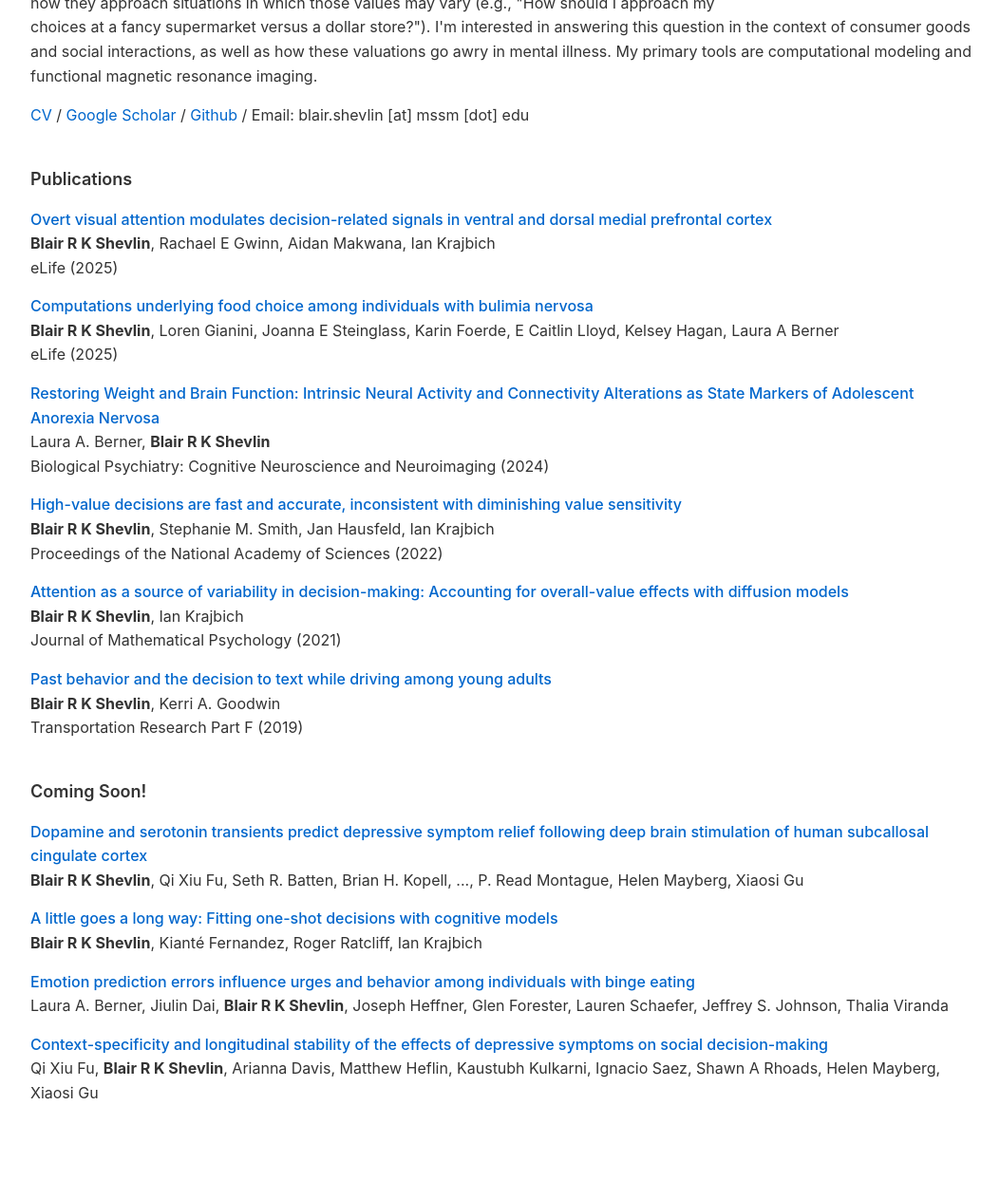
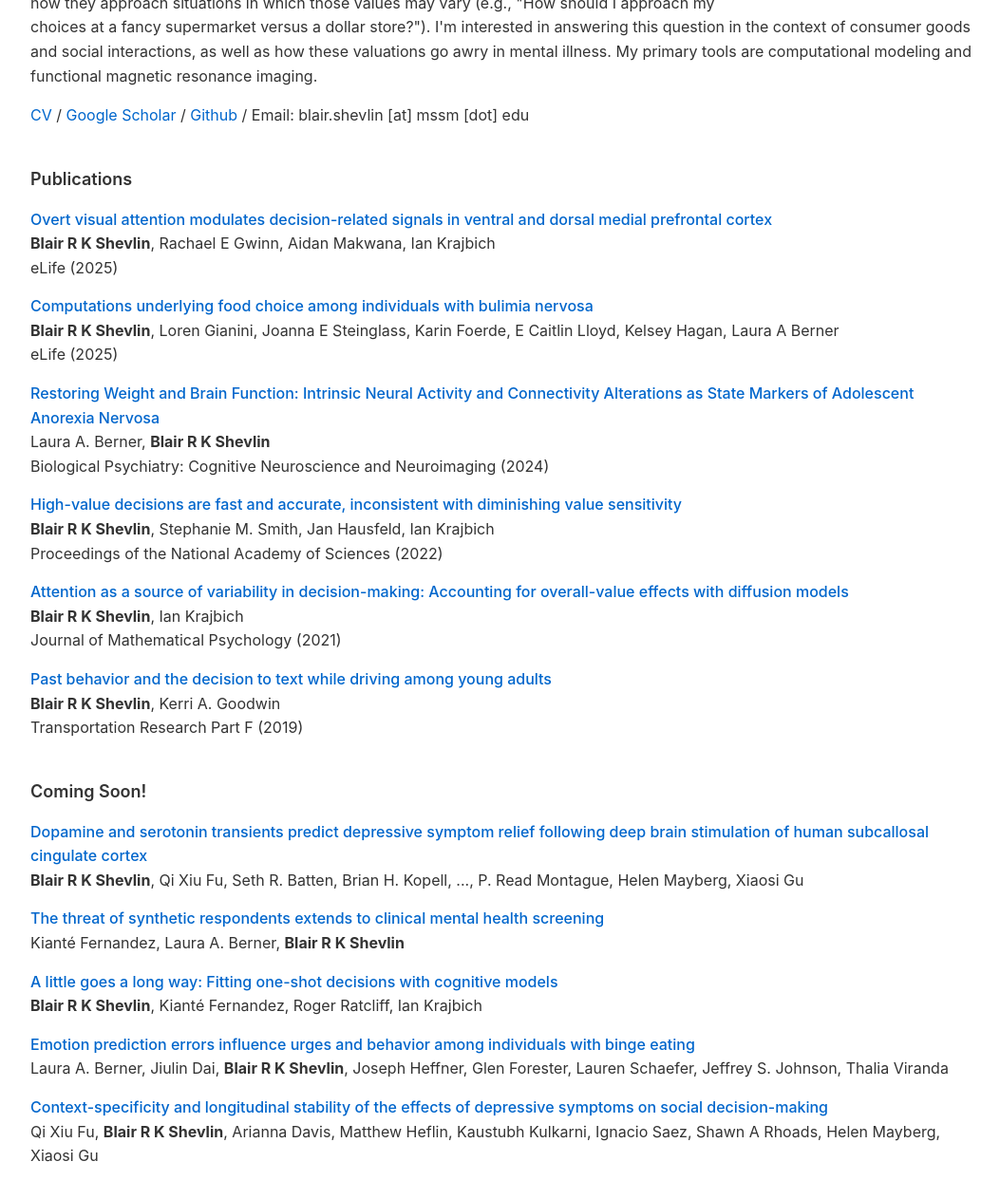
Before and after one commit to blairshevlin/blairshevlin.github.io, a Jekyll site: the page index.html, which Jekyll copies as it is, in a window 1280 px wide, cut to the strip 342-1613 px from the top of the page. Shown: the top 1263 px of the strip at 95% size, without its empty margins (108-1161 px from the left). Built offline with Jekyll 4.4.1, drawn with Linux system fonts in a browser that asks for light colours; before the commit the page ends 1547 px from its top, so only the background shows below that.

Commit message:
updated coming soon

```diff
--- a/index.html
+++ b/index.html
@@ -149,6 +149,11 @@
     </div>
 
     <div class="publication">
+        <a href="https://osf.io/preprints/psyarxiv/7ebmy_v1" class="publication-title">The threat of synthetic respondents extends to clinical mental health screening</a><br>
+        Kianté Fernandez, Laura A. Berner, <b>Blair R K Shevlin</b>
+    </div>
+
+    <div class="publication">
         <a href="https://osf.io/preprints/psyarxiv/3ykpu_v1" class="publication-title">A little goes a long way: Fitting one-shot decisions with cognitive models</a><br>
         <b>Blair R K Shevlin</b>, Kianté Fernandez, Roger Ratcliff, Ian Krajbich
     </div>
```
